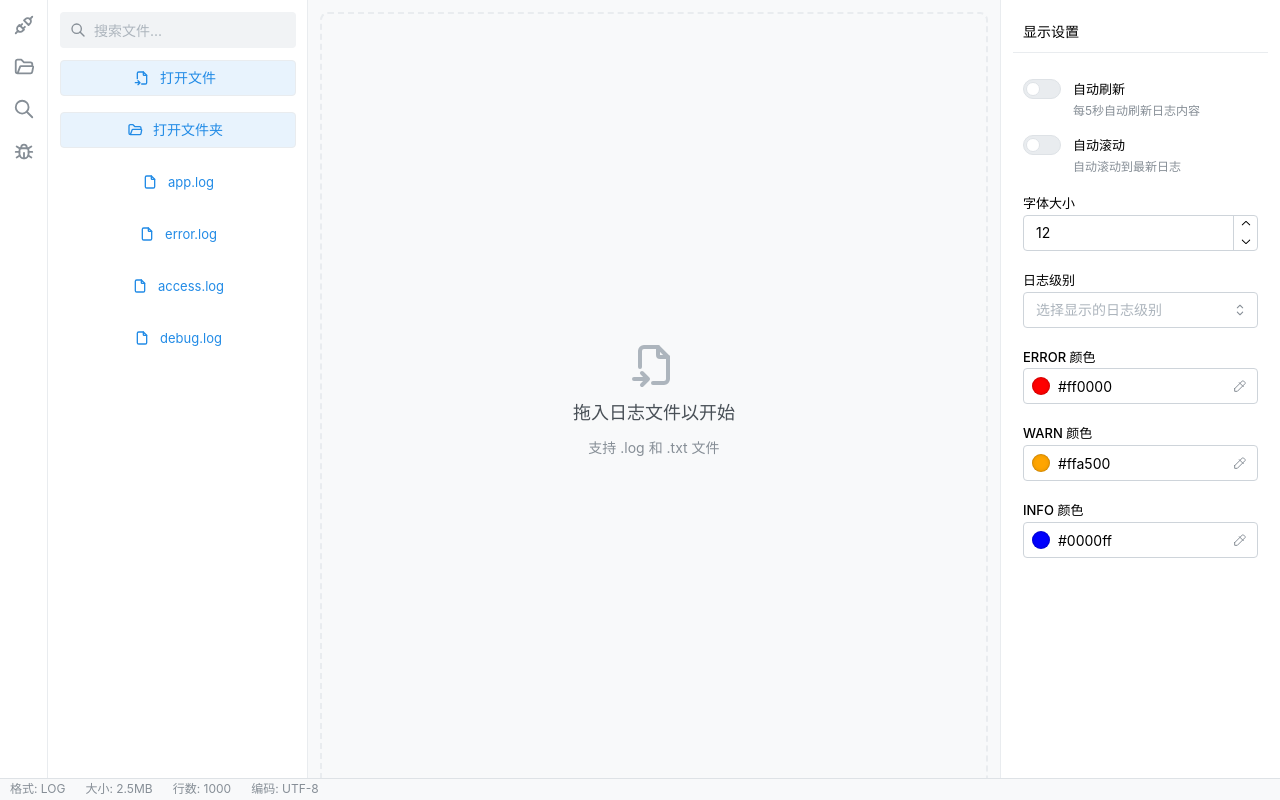
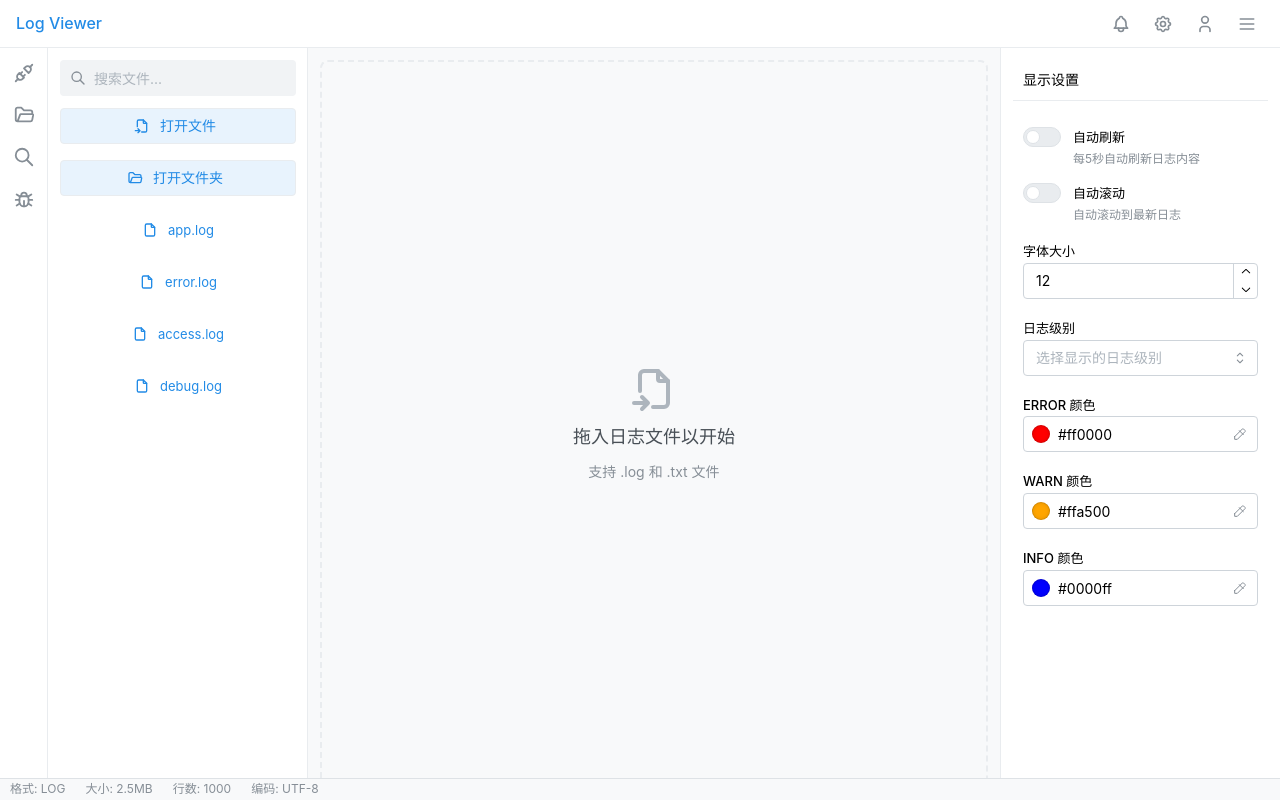
Before and after one commit to pumpkiiinnn/easylog, a React (Vite) app: page / in a window 1280 px wide. Built offline with nearby package versions, Linux system fonts and the light colour scheme.

Commit message:
feat: 优化布局，增加顶部栏

```diff
--- a/src-tauri/tauri.conf.json
+++ b/src-tauri/tauri.conf.json
@@ -17,7 +17,7 @@
         "resizable": true,
         "title": "EasyLog",
         "width": 800,
-        "dragDropEnabled": true
+        "dragDropEnabled": false
       }
     ],
     "security": {
--- a/src/App.tsx
+++ b/src/App.tsx
@@ -8,7 +8,11 @@ import {
   IconPlugConnected,
   IconFolderOpen,
   IconSearch,
-  IconBug
+  IconBug,
+  IconBell,
+  IconUser,
+  IconMenu2,
+  IconSettings
 } from '@tabler/icons-react';
 import FileList from './components/FileList';
 import LogContent from './components/LogContent';
@@ -44,6 +48,7 @@ function App() {
   const toolbarWidth = 48; // 工具栏宽度
   const fileNavWidth = navbarCollapsed ? 0 : 260; // 文件导航栏宽度
   const settingsWidth = 280; // 右侧设置面板宽度
+  const headerHeight = 48; // 顶部栏高度
 
   const toolbarItems = [
     { icon: IconPlugConnected, tooltip: '插件' },
@@ -61,7 +66,63 @@ function App() {
       <Notifications position="top-right" />
       <div style={{
         display: 'flex',
+        flexDirection: 'column',
         height: '100vh',
+        overflow: 'hidden'
+      }}>
+        {/* 顶部栏 */}
+        <div style={{
+          height: headerHeight,
+          borderBottom: '1px solid #e9ecef',
+          backgroundColor: '#fff',
+          display: 'flex',
+          alignItems: 'center',
+          padding: '0 16px',
+          justifyContent: 'space-between',
+          flexShrink: 0,
+        }}>
+          {/* 左侧 Logo 或标题 */}
+          <div style={{
+            fontWeight: 500,
+            fontSize: '16px',
+            color: '#228be6'
+          }}>
+            Log Viewer
+          </div>
+
+          {/* 右侧工具栏 */}
+          <div style={{
+            display: 'flex',
+            alignItems: 'center',
+            gap: 8
+          }}>
+            <Tooltip label="通知" position="bottom">
+              <ActionIcon variant="subtle" color="gray.7" size="lg">
+                <IconBell size={20} />
+              </ActionIcon>
+            </Tooltip>
+            <Tooltip label="设置" position="bottom">
+              <ActionIcon variant="subtle" color="gray.7" size="lg">
+                <IconSettings size={20} />
+              </ActionIcon>
+            </Tooltip>
+            <Tooltip label="用户" position="bottom">
+              <ActionIcon variant="subtle" color="gray.7" size="lg">
+                <IconUser size={20} />
+              </ActionIcon>
+            </Tooltip>
+            <Tooltip label="菜单" position="bottom">
+              <ActionIcon variant="subtle" color="gray.7" size="lg">
+                <IconMenu2 size={20} />
+              </ActionIcon>
+            </Tooltip>
+          </div>
+        </div>
+
+        {/* 主要内容区域 */}
+        <div style={{
+          display: 'flex',
+          flex: 1,
           overflow: 'hidden'
         }}>
           {/* 工具栏 */}
@@ -160,6 +221,7 @@ function App() {
             <SettingsPanel />
           </div>
         </div>
+      </div>
     </MantineProvider>
   );
 }
```
Lines whose indentation alone changed are shown as unchanged.
